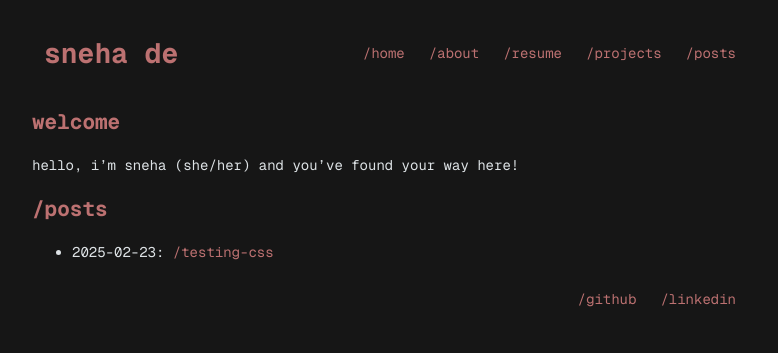
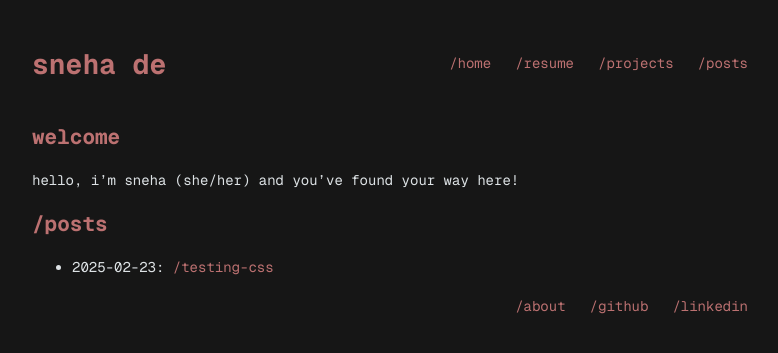
Before and after one commit to sneha-afk/sneha-afk.github.io, a Jekyll site: the page built from index.md, in a window 1280 px wide. Shown: the top 353 px of the page, without its empty margins (248-1026 px from the left). Built offline with Jekyll 4.4.1, drawn with Linux system fonts in a browser that asks for light colours.

Commit message:
move some things around, remove extra padding in navbar

```diff
--- a/_config.yml
+++ b/_config.yml
@@ -57,8 +57,6 @@ toc:
 header_navigation:
   - name: /home
     url: /
-  - name: /about
-    url: /about
   - name: /resume
     url: /resume
   - name: /projects
@@ -67,6 +65,8 @@ header_navigation:
     url: /posts
 
 footer_navigation:
+  - name: /about
+    url: /about
   - name: /github
     url: https://github.com/sneha-afk
   - name: /linkedin
--- a/_sass/_navigation.scss
+++ b/_sass/_navigation.scss
@@ -3,12 +3,11 @@
 .site-navbar {
   display: flex;
   justify-content: space-between;
-  align-items: center;
+  align-items: right;
   flex-wrap: wrap;
-  padding: 8px 12px;
+  margin: 0;
 
   h1 {
-    margin: 0;
     flex: 0 1 auto; // Don't grow, allow shrinking, auto basis
     align-self: flex-start;
   }
@@ -28,7 +27,6 @@
       justify-content: flex-end;
       gap: $spacing-sm;
       padding: 0;
-      margin: 0;
     }
 
     li {
@@ -37,19 +35,16 @@
 
     a {
       padding: 4px;
-      margin: 0;
       display: block; // Make links block-level for consistent spacing
     }
   }
 }
 
-/* Responsive Styling */
 @media (max-width: $mobile-breakpoint) {
   .site-navbar {
     flex-direction: row;
     align-items: flex-start;
     width: 100%;
-    padding: 8px 12px;
 
     h1 {
       flex: 1 1 100%;
```
